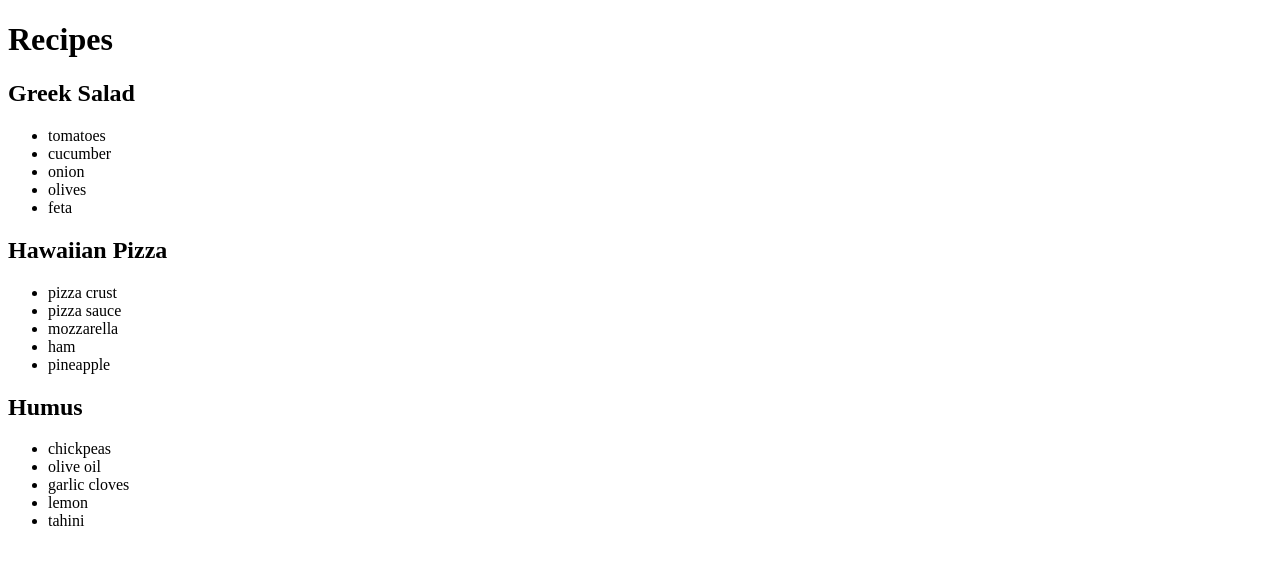
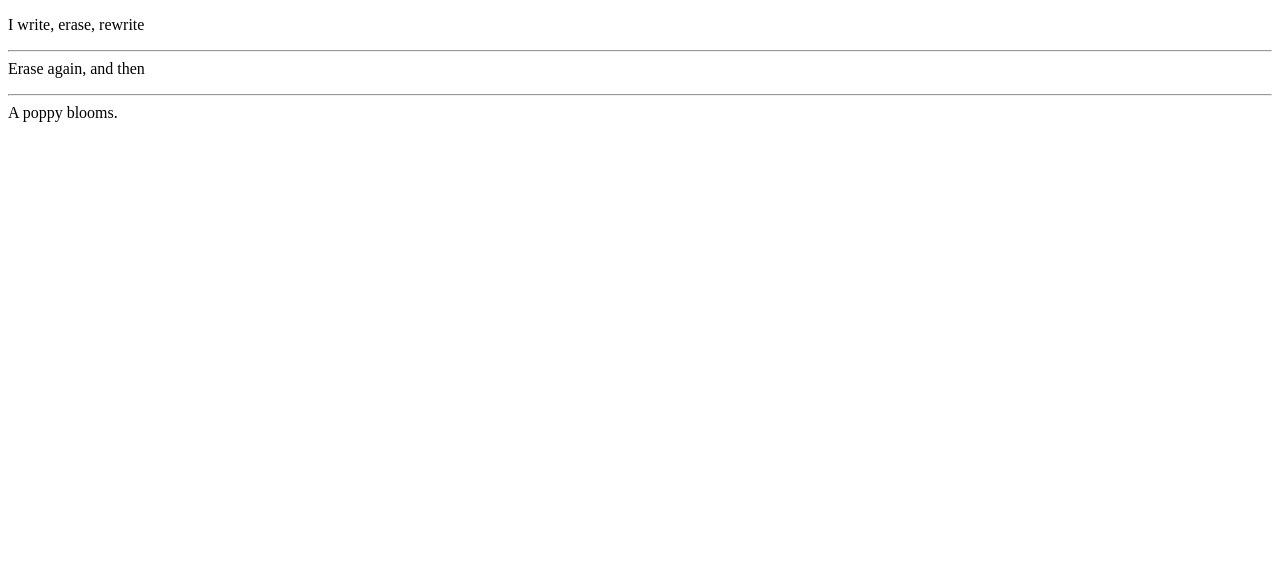
Before and after one commit to rahatho/my-first-component, a React (Create React App) app: page / in a window 1280 px wide. Shown: the top 564 px of the page. Built offline with nearby package versions, Linux system fonts and the light colour scheme.

Commit message:
rendering-list-challenge4-my-solution

```diff
--- a/src/App.js
+++ b/src/App.js
@@ -1,22 +1,20 @@
-import {recipes} from "./data.js";
+const poem = {
+  lines: [
+    "I write, erase, rewrite",
+    "Erase again, and then",
+    "A poppy blooms."
+  ]
+};
 
-export default function RecipeList(){
 
+export default function Poem(){
   return (
-   <div>
-    <h1>Recipes</h1>
-     {recipes.map(recipe=> <Recipe {...recipe} key={recipe.id}/>
-        )}
-
-   </div>
-  );
-  }
-
- function Recipe({id, name, ingredients}){
-   return <div >
-    <h2>{name}</h2>
-    <ul>
-      {ingredients.map(ingredient=><li key={ingredient}>{ingredient}</li>)}
-    </ul>
-   </div>
- }
+    <article>
+      {poem.lines.map((line, index) =>
+        <p key={index}>
+          {index !== 0 && <hr/>} {line}
+        </p>
+      )}
+    </article>
+  )
+}
```
